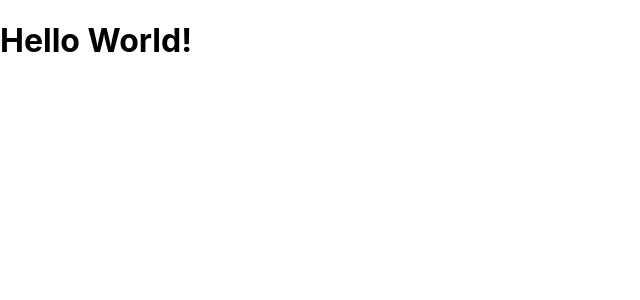
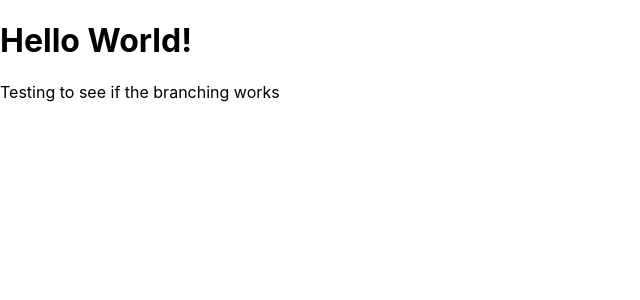
Before and after one commit to WRPT2/friendly-fiesta, a React (Create React App) app: page / in a window 1280 px wide. Shown: the top 300 px of the page, without its empty margins (0-640 px from the left). Built offline with nearby package versions, Linux system fonts and the light colour scheme; the HTML template or start-up script is replaced by a standard one.

Commit message:
testing to see how branching works

```diff
--- a/src/App.js
+++ b/src/App.js
@@ -5,6 +5,7 @@ export default class App extends Component {
     return (
       <div>
         <h1>Hello World!</h1>
+        <p>Testing to see if the branching works</p>
       </div>
     );
   }
```
